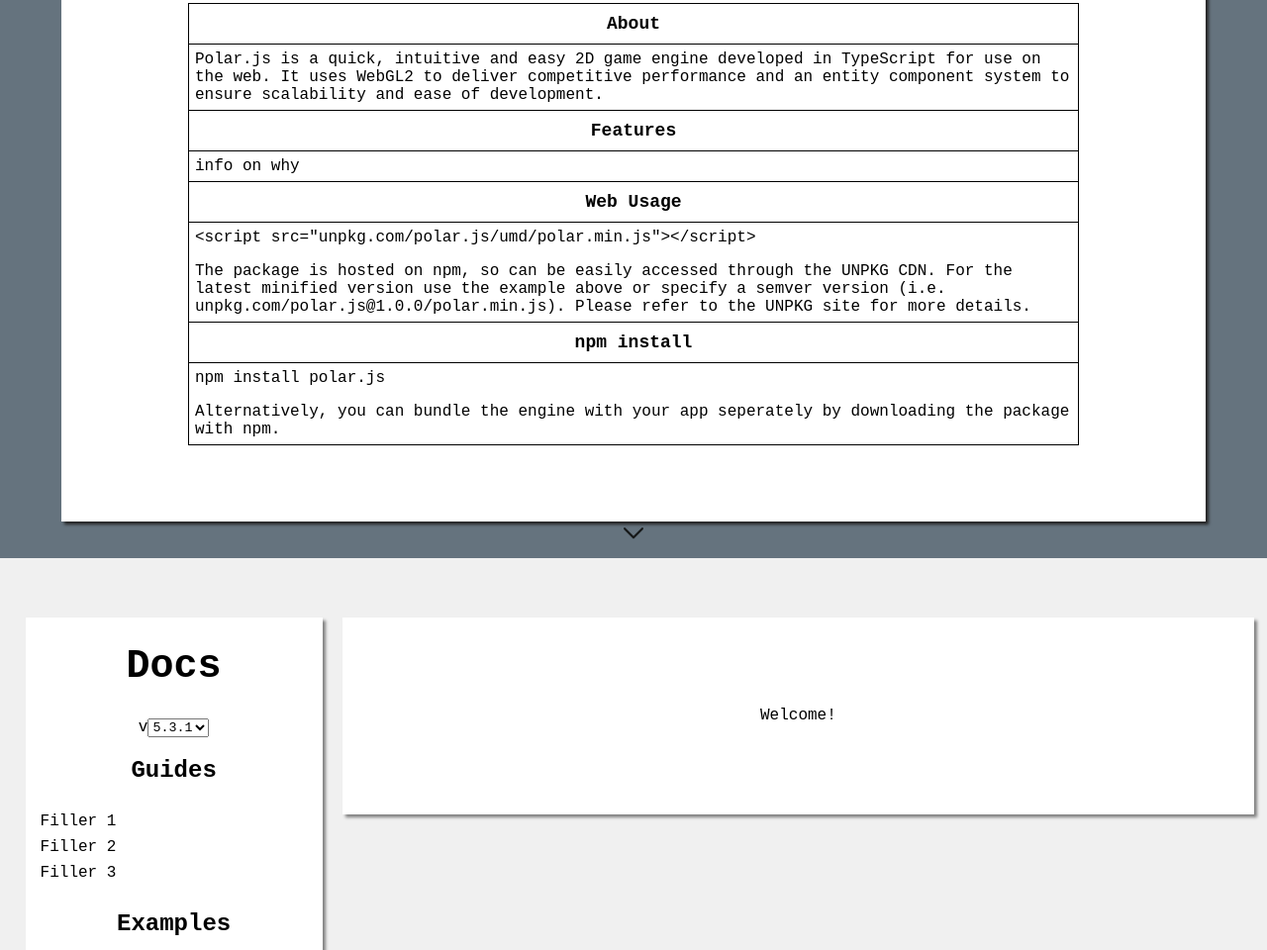
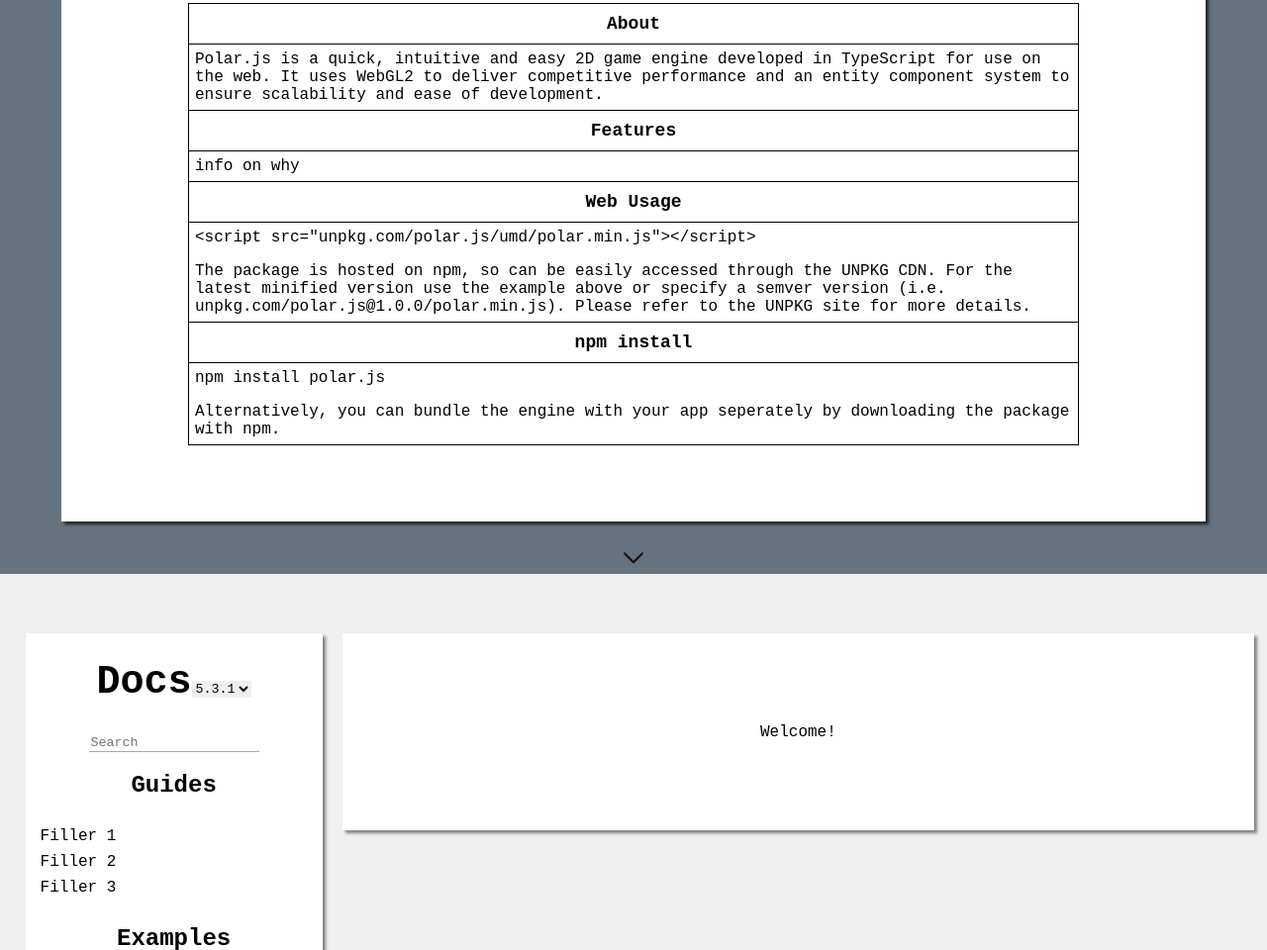
Before and after one commit to polar-js/website, a plain HTML site: page index.html in a window 1280 px wide. Shown: the part 244-1204 px from the top of the page at 99% size. Drawn offline with Linux system fonts and the light colour scheme.

Commit message:
basic search + reformatted version selector

```diff
--- a/css/stylesheet.css
+++ b/css/stylesheet.css
@@ -1,5 +1,5 @@
 html * {
-    font-family: 'Share Tech Mono', monospace;
+    font-family: 'Share Tech Mono', monospace; /* TODO: Find a better font */
 }
 
 body {
@@ -164,11 +164,31 @@
     cursor: pointer;
 }
 
+.docs input {
+    outline-width: 0;
+    border: none;
+    border-bottom: 1px solid #aaa;
+}
+
+.docs input:focus{
+    border-color: #2196f3;
+    outline: none;
+}
+
+.docs select {
+    outline-width: 0;
+    border: none;
+}
+
+.docs select:focus {
+    outline: none;
+}
+
 .arrow {
     bottom: 0;
     margin-left: auto;
     margin-right: auto;
-    margin-top: -5%;
+    margin-top: -3%; /* TODO: Positioning of this needs to be fixed */
     text-align: center;
 	-moz-animation: bounce 3s infinite;
 	-webkit-animation: bounce 3s infinite;
--- a/index.html
+++ b/index.html
@@ -54,8 +54,8 @@
         </div>
         <div class="docs">
             <div class="view bar light">
-                <h1>Docs</h1> <!-- TODO: Docs and version select should be on the same line-->
-                <span>v<select id="version"></select></span>
+                <h1>Docs<select id="version"></select></h1> <!-- TODO: Docs and version select should be on the same line-->
+                <input id="search" type="search" placeholder="Search">
                 <h2>Guides</h2>
                 <ul>
                     <li>Filler 1</li>
--- a/js/scripts.js
+++ b/js/scripts.js
@@ -58,6 +58,8 @@
         const versions = await this.docs.getVersions();
         const latest = this.docs.getLatest(versions);
 
+        document.getElementById('search').addEventListener('keyup', () => this.search());
+
         const verSelect = document.getElementById('version');
         verSelect.addEventListener('change', () => this.versionChanged(), false);
         versions.forEach(v => {
@@ -68,21 +70,6 @@
         })
 
         const doc = await this.docs.getDoc(latest);
-        this.showDoc(doc);
-    }
-
-    scrollTo(view) {
-        window.scroll({
-            top: view === 'docs' ? window.innerHeight * 1.01 : 0,
-            left: 0,
-            behavior: 'smooth'
-          });
-    }
-
-    async versionChanged() {
-        const verSelect = document.getElementById('version');
-        const option = verSelect.options[verSelect.selectedIndex].value;
-        const doc = await this.docs.getDoc(option);
         this.showDoc(doc);
     }
 
@@ -102,6 +89,25 @@
             })
     }
 
+    scrollTo(view) {
+        window.scroll({
+            top: view === 'docs' ? window.innerHeight * 1.01 : 0,
+            left: 0,
+            behavior: 'smooth'
+          });
+    }
+
+    async versionChanged() {
+        const verSelect = document.getElementById('version');
+        const option = verSelect.options[verSelect.selectedIndex].value;
+        const doc = await this.docs.getDoc(option);
+        this.showDoc(doc);
+    }
+
+    search(value = document.getElementById('search').value) {
+        document.getElementById('doctext').innerText = 'Searching for ' + value;
+    }
+
     arrowClick() {
         console.log('TODO')
         console.log('If header in view, go down. If no header in view, go to docs');
```
